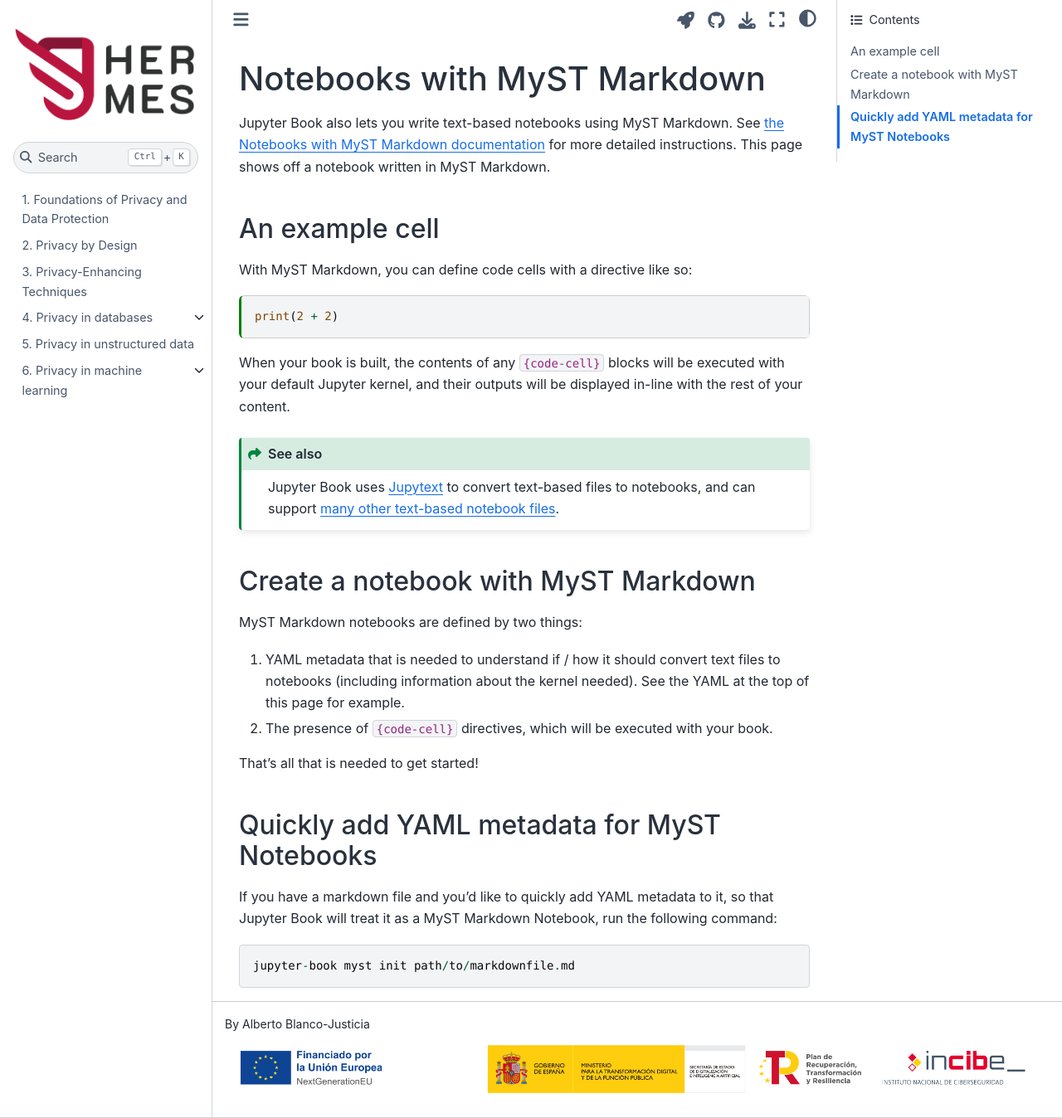
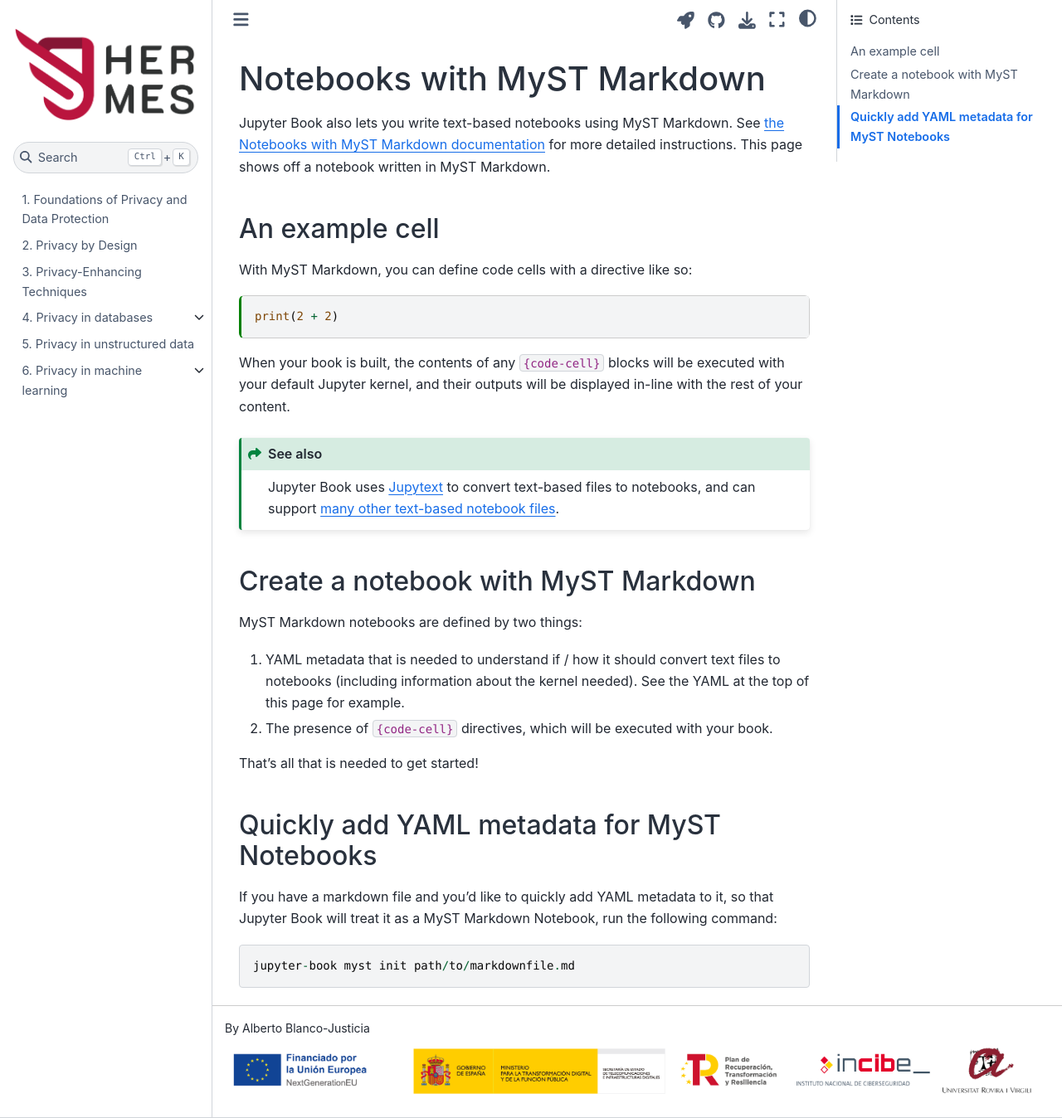
Before and after one commit to ablancoj/privacy-course, a Jupyter Book: the page built from markdown-notebooks.md, in a window 1280 px wide and 1348 px high. Shown: the whole window at 83% size. Built offline with Jupyter Book 1.0.4 settings and Sphinx 7.4.7 and the Sphinx Book theme 1.1.4, drawn with Linux system fonts in a browser that asks for light colours; pages that are not in the unit, such as notebooks, are missing from menus.

Commit message:
banda logos

```diff
--- a/_config.yml
+++ b/_config.yml
@@ -37,14 +37,14 @@
   extra_navbar: Back to <a href="crises-deim.urv.cat">CRISES</a>
   extra_footer: |
     <p style="text-align: center;">
-      <img src="./logos.png" alt="Logos"/>
+      <img src="./BandaLogos_INCIBE_URV_es.png" alt="Logos"/>
     </p>
 
 
 sphinx:
   config:
     html_show_copyright: false
-    html_extra_path: ["./figs/logos.png"]
+    html_extra_path: ["./figs/BandaLogos_INCIBE_URV_es.png"]
 
 # Enable Jupyter Notebook launch buttons
 launch_buttons:
```
Also changed, not shown: intro.md (+7 -0 lines), figs/BandaLogos_INCIBE_URV_es.png (added).
